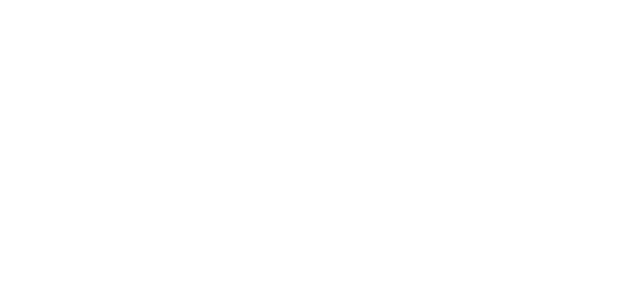
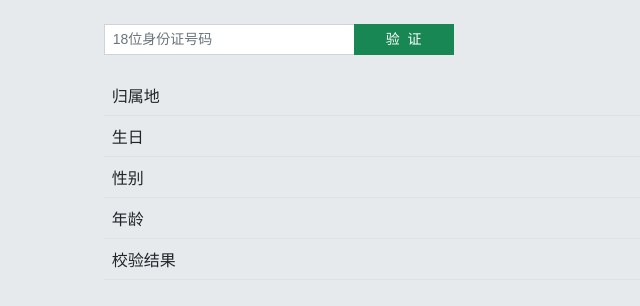
Before and after one commit to rexlevin/coderbox, an Electron app: page src/component/idVerify.html in a window 1100 px wide. Shown: the whole page, without its empty margins (0-640 px from the left). Drawn offline with nearby package versions, Linux system fonts and the light colour scheme.

Commit message:
身份证号验证页面

```diff
--- a/src/component/idVerify.html
+++ b/src/component/idVerify.html
@@ -1,13 +1,62 @@
+<link rel="stylesheet" href="../../node_modules/bootstrap/dist/css/bootstrap.min.css">
 <link rel="stylesheet" href="../index.css">
-<link rel="stylesheet" href="../../node_modules/bootstrap/dist/css/bootstrap.min.css">
-<div class="container-fluid" id="app">
-    <div class="container-fliud" style="height:300px;"></div>
+<div class="container-fluid d-flex flex-column overflow-hidden" style="height:100vh;" id="app">
+    <div class="container-fliud" style="height:300px;">
+        <div class="row pt-4">
+            <div class="col-1">&nbsp;</div>
+            <div class="col">
+                <div class="input-group text-center" style="width:350px;">
+                    <input type="text" class="form-control form-control-sm" v-model="idCard" style="width:200px;" placeholder="18位身份证号码">
+                    <button class="btn btn-success btn-sm" style="width:100px;" @click="checkIdCard">验&nbsp;&nbsp;证</button>
+                </div>
+            </div>
+            <div class="col-1">&nbsp;</div>
+        </div>
+        <div class="row" style="padding-top:20px;">
+            <div class="col-1">&nbsp;</div>
+            <div class="col">
+                <table class="table table-border">
+                    <tbody>
+                        <tr>
+                            <td>归属地</td>
+                            <td>{{area}}</td>
+                        </tr>
+                        <tr>
+                            <td>生日</td>
+                            <td>{{birthday}}</td>
+                        </tr>
+                        <tr>
+                            <td>性别</td>
+                            <td>{{gender}}</td>
+                        </tr>
+                        <tr>
+                            <td>年龄</td>
+                            <td>{{age}}</td>
+                        </tr>
+                        <tr>
+                            <td>校验结果</td>
+                            <td>{{result}}</td>
+                        </tr>
+                    </tbody>
+                </table>
+            </div>
+            <div class="col-1">&nbsp;</div>
+        </div>
+    </div>
 </div>
 <script src="../../node_modules/bootstrap/dist/js/bootstrap.bundle.min.js"></script>
 <script src="../../node_modules/vue/dist/vue.global.prod.js"></script>
 <script>
 const app = {
     data() {
+        return {
+            idCard: '',
+            area: '',
+            birthday: '',
+            gender: '',
+            age: '',
+            result: ''
+        }
     },
     created() {
         document.addEventListener('keyup', (e) => {
@@ -20,6 +69,9 @@ const app = {
         });
     },
     methods: {
+        checkIdCard() {
+            console.info('当前身份证号=====%s', this.idCard);
+        }
     }
 }
 Vue.createApp(app).mount('#app');
```
